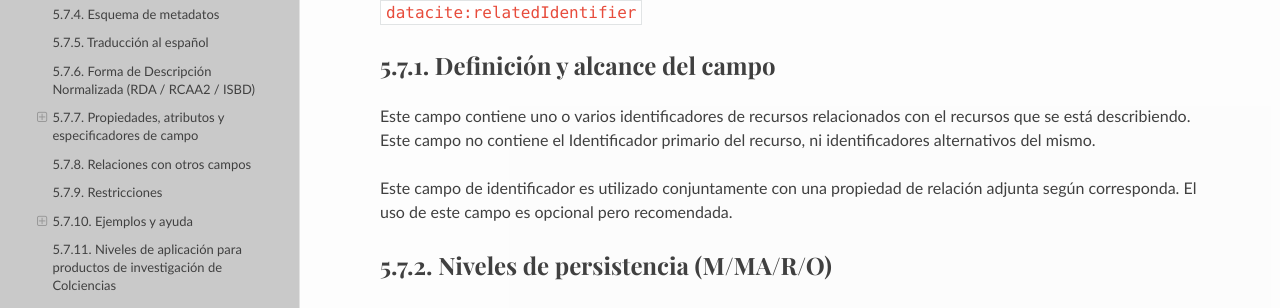
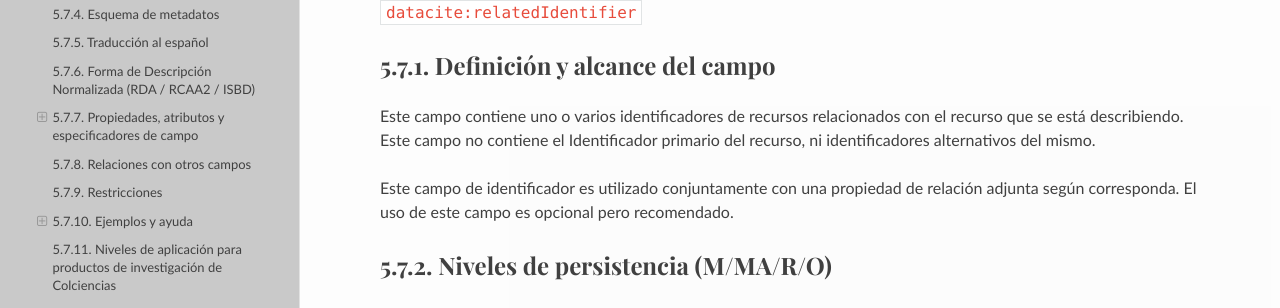
Before and after one commit to rcic/openaire4, a Sphinx documentation site: the page built from docs/field_relatedidentifier.rst, in a window 1280 px wide and 900 px high. Shown: the part 149-457 px from the top of the window. Built offline with Sphinx 7.4.7 and the Read the Docs theme 2.0.0, drawn with Linux system fonts in a browser that asks for light colours; some web fonts are replaced; a script that is not in the unit is left out.

Commit message:
actualizacion

```diff
--- a/docs/field_relatedidentifier.rst
+++ b/docs/field_relatedidentifier.rst
@@ -7,9 +7,9 @@ Related Identifier (Identificador relacionado) (R)
 
 Definición y alcance del campo
 ------------------------------
-Este campo contiene uno o varios identificadores de recursos relacionados con el recursos que se está describiendo. Este campo no contiene el Identificador primario del recurso, ni identificadores alternativos del mismo.
+Este campo contiene uno o varios identificadores de recursos relacionados con el recurso que se está describiendo. Este campo no contiene el Identificador primario del recurso, ni identificadores alternativos del mismo.
 
-Este campo de identificador es utilizado conjuntamente con una propiedad de relación adjunta según corresponda. El uso de este campo es opcional pero recomendada.
+Este campo de identificador es utilizado conjuntamente con una propiedad de relación adjunta según corresponda. El uso de este campo es opcional pero recomendado.
 
 Niveles de persistencia (M/MA/R/O)
 ------------------------------------
```
